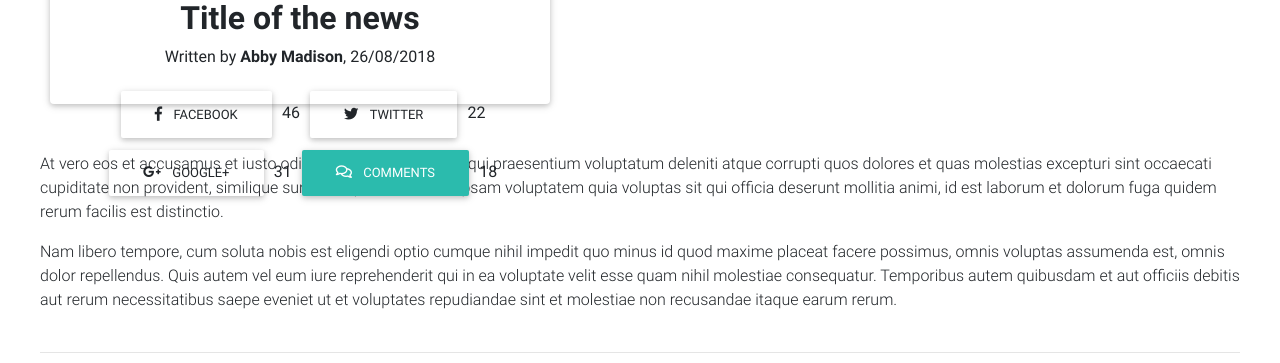
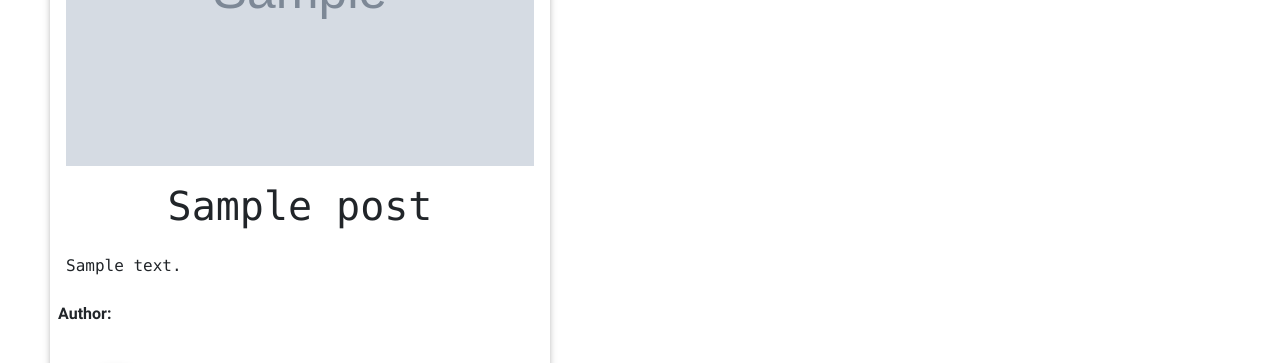
Before and after one commit to NikZy/Momentum, a Flask app: template src/flaskr/templates/frontpage_post/post.html in a window 1280 px wide. Shown: the part 301-664 px from the top of the page. Run offline with Flask 2, Linux system fonts and the light colour scheme; the template is opened without the code that fills it: most values are stand-ins (such as "Sample title", 1, 10 or a date in 2020); grey boxes marked "Sample" are stand-in pictures; some libraries are stand-ins or nearby versions.

Commit message:
glemte å save post siden

```diff
--- a/src/flaskr/templates/frontpage_post/post.html
+++ b/src/flaskr/templates/frontpage_post/post.html
@@ -3,177 +3,33 @@
 {% block main %}
 <main>
 
-  <!-- Section: Blog v.4 -->
-  <section class="my-5">
 
-    <!-- Grid row -->
-    <div class="row">
 
-      <!-- Grid column -->
-      <div class="col-md-12">
+  <div class="card l12 d-flex p-2 col-example flex-column" width="80%">
+   <img
+      src="{{ post.image }}"
+      alt="Card image cap"
+      style="display: inline-block"
+      class="d-flex justify-content-center p-2"
+    />
 
-        <!-- Card -->
-        <div class="card card-cascade wider reverse">
+   <h1 class="text-center text-monospace title p-2">{{ post.title }}</h1>
+   <p class="text-monospace body_text p-2">{{ post.body_text}}</p>
+   <mdb-card-header class="border-0 font-weight-bold d-flex justify-content-between">
+   <label>Author:</label>
 
-          <!-- Card image -->
-          <div class="view view-cascade overlay">
-            <img class="card-img-top" src="https://mdbootstrap.com/img/Photos/Slides/img%20(142).jpg" alt="Sample image">
-            <a href="#!">
-              <div class="mask rgba-white-slight"></div>
-            </a>
-          </div>
+<!--Author box-->
+</mdb-card-header>
+<mdb-media class="mt-4 px-1 p-2">
+  <img class="card-img-100 rounded-circle d-flex z-depth-1 mr-3" src="https://mdbootstrap.com/img/Photos/Avatars/img%20(8).jpg" alt="Generic placeholder image">
+  <mdb-media-body>
+    <h5 class="font-weight-bold mt-0">
+        <label >Admin</label>
+    </h5>
 
-          <!-- Card content -->
-          <div class="card-body card-body-cascade text-center">
-
-            <!-- Title -->
-            <h2 class="font-weight-bold"><a>Title of the news</a></h2>
-            <!-- Data -->
-            <p>Written by <a><strong>Abby Madison</strong></a>, 26/08/2018</p>
-            <!-- Social shares -->
-            <div class="social-counters">
-              <!-- Facebook -->
-              <a class="btn btn-fb">
-                <i class="fab fa-facebook-f pr-2"></i>
-                <span class="clearfix d-none d-md-inline-block">Facebook</span>
-              </a>
-              <span class="counter">46</span>
-              <!-- Twitter -->
-              <a class="btn btn-tw">
-                <i class="fab fa-twitter pr-2"></i>
-                <span class="clearfix d-none d-md-inline-block">Twitter</span>
-              </a>
-              <span class="counter">22</span>
-              <!-- Google+ -->
-              <a class="btn btn-gplus">
-                <i class="fab fa-google-plus-g pr-2"></i>
-                <span class="clearfix d-none d-md-inline-block">Google+</span>
-              </a>
-              <span class="counter">31</span>
-              <!-- Comments -->
-              <a class="btn btn-default">
-                <i class="far fa-comments pr-2"></i>
-                <span class="clearfix d-none d-md-inline-block">Comments</span>
-              </a>
-              <span class="counter">18</span>
-            </div>
-            <!-- Social shares -->
-
-          </div>
-          <!-- Card content -->
-
-        </div>
-        <!-- Card -->
-
-        <!-- Excerpt -->
-        <div class="mt-5">
-
-          <p>At vero eos et accusamus et iusto odio dignissimos ducimus qui praesentium voluptatum deleniti atque
-            corrupti quos dolores et quas molestias excepturi sint occaecati cupiditate non provident, similique
-            sunt in culpa nemo enim ipsam voluptatem quia voluptas sit qui officia deserunt mollitia animi, id
-            est laborum et dolorum fuga quidem rerum facilis est distinctio.
-          </p>
-          <p>Nam libero tempore, cum soluta nobis est eligendi optio cumque nihil impedit quo minus id quod
-            maxime placeat facere possimus, omnis voluptas assumenda est, omnis dolor repellendus. Quis autem vel
-            eum iure reprehenderit qui in ea voluptate velit esse quam nihil molestiae consequatur. Temporibus
-            autem quibusdam et aut officiis debitis aut rerum necessitatibus saepe eveniet ut et voluptates
-            repudiandae sint et molestiae non recusandae itaque earum rerum.</p>
-
-        </div>
-
-      </div>
-      <!-- Grid column -->
-
-    </div>
-    <!-- Grid row -->
-
-    <hr class="mb-5 mt-4">
-
-    <!-- Grid row -->
-    <div class="row">
-
-      <!-- Grid column -->
-      <div class="col-md-12">
-
-        <!-- Card -->
-        <div class="card card-cascade wider reverse">
-
-          <!-- Card image -->
-          <div class="view view-cascade overlay">
-            <img class="card-img-top" src="https://mdbootstrap.com/img/Photos/Slides/img%20(146).jpg" alt="Sample image">
-            <a href="#!">
-              <div class="mask rgba-white-slight"></div>
-            </a>
-          </div>
-
-          <!-- Card content -->
-          <div class="card-body card-body-cascade text-center">
-
-            <!-- Title -->
-            <h2 class="font-weight-bold"><a>Title of the news</a></h2>
-            <!-- Data -->
-            <p>Written by <a><strong>Abby Madison</strong></a>, 21/08/2018</p>
-            <!-- Social shares -->
-            <div class="social-counters">
-              <!-- Facebook -->
-              <a class="btn btn-fb">
-                <i class="fab fa-facebook-f pr-2"></i>
-                <span class="clearfix d-none d-md-inline-block">Facebook</span>
-              </a>
-              <span class="counter">87</span>
-              <!-- Twitter -->
-              <a class="btn btn-tw">
-                <i class="fab fa-twitter pr-2"></i>
-                <span class="clearfix d-none d-md-inline-block">Twitter</span>
-              </a>
-              <span class="counter">73</span>
-              <!-- Google+ -->
-              <a class="btn btn-gplus">
-                <i class="fab fa-google-plus-g pr-2"></i>
-                <span class="clearfix d-none d-md-inline-block">Google+</span>
-              </a>
-              <span class="counter">91</span>
-              <!-- Comments -->
-              <a class="btn btn-default">
-                <i class="far fa-comments pr-2"></i>
-                <span class="clearfix d-none d-md-inline-block">Comments</span>
-              </a>
-              <span class="counter">67</span>
-            </div>
-            <!-- Social shares -->
-
-          </div>
-          <!-- Card content -->
-
-        </div>
-        <!-- Card -->
-
-        <!-- Excerpt -->
-        <div class="mt-5">
-
-          <p>Sed ut perspiciatis unde omnis iste natus error sit voluptatem accusantium doloremque laudantium,
-            totam rem aperiam, eaque ipsa quae ab illo inventore veritatis et quasi architecto beatae vitae dicta
-            sunt explicabo. Nemo enim ipsam voluptatem quia voluptas sit aspernatur aut odit aut fugit, sed quia
-            consequuntur magni dolores eos qui ratione voluptatem.
-          </p>
-          <p>Neque porro quisquam est, qui dolorem ipsum quia dolor sit amet, consectetur, adipisci velit, sed
-            quia non numquam eius modi tempora incidunt ut labore et dolore magnam aliquam quaerat voluptatem. Ut
-            enim ad minima veniam, quis nostrum exercitationem ullam corporis suscipit laboriosam, nisi ut
-            aliquid ex ea commodi consequatur? Quis autem vel eum iure reprehenderit qui in ea voluptate velit
-            esse quam nihil molestiae consequatur.</p>
-
-        </div>
-
-      </div>
-      <!-- Grid column -->
-
-    </div>
-    <!-- Grid row -->
-
-    <hr class="mb-5 mt-4">
-
-  </section>
-  <!-- Section: Blog v.4 -->
+  </mdb-media-body>
+</mdb-media>
+  </div>
 </main>
 
 
```
